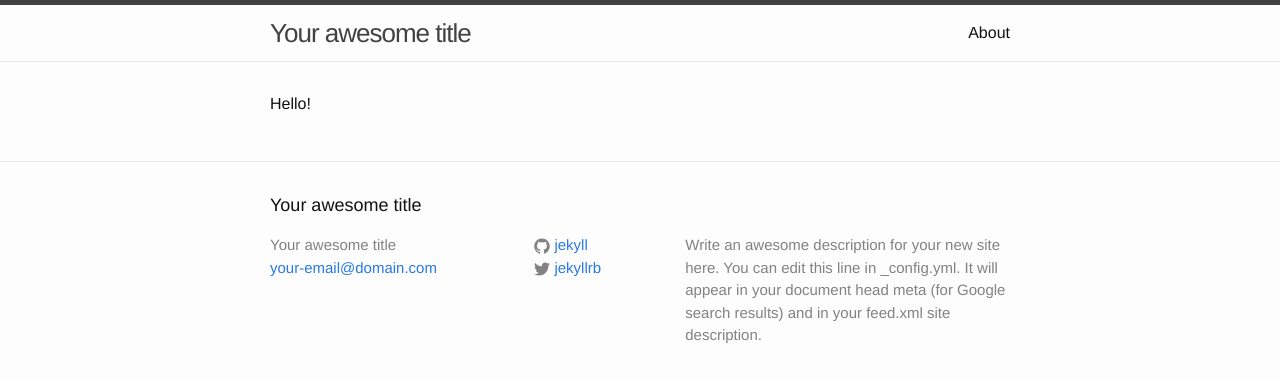
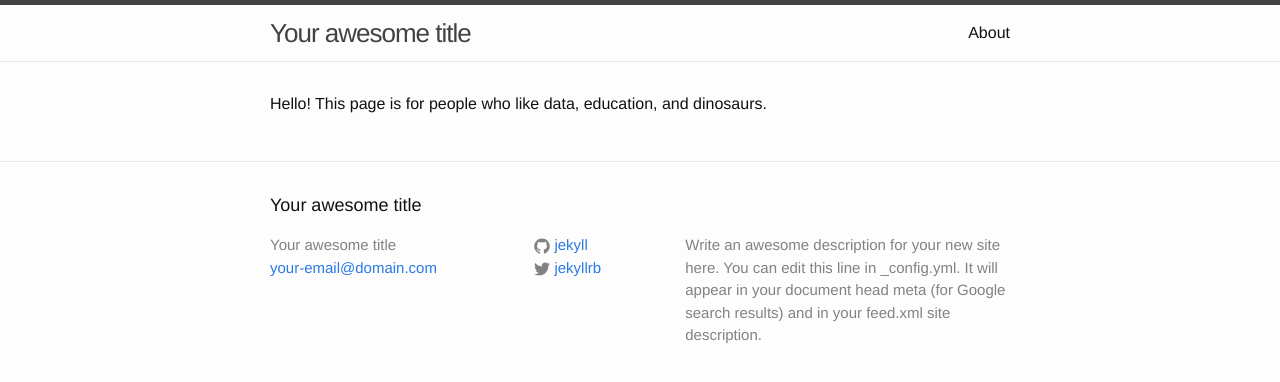
Before and after one commit to jill-kahane/jill-kahane.github.io, a Jekyll site: the page built from index.html, in a window 1280 px wide. Shown: the top 382 px of the page. Built offline with Jekyll 4.4.1, drawn with Linux system fonts in a browser that asks for light colours.

Commit message:
Update default.html

```diff
--- a/_layouts/default.html
+++ b/_layouts/default.html
@@ -9,7 +9,7 @@
 
     <div class="page-content">
       <div class="wrapper">
-        <p> Hello! </p>
+        <p> Hello! This page is for people who like data, education, and dinosaurs. </p>
       </div>
     </div>
 
```
